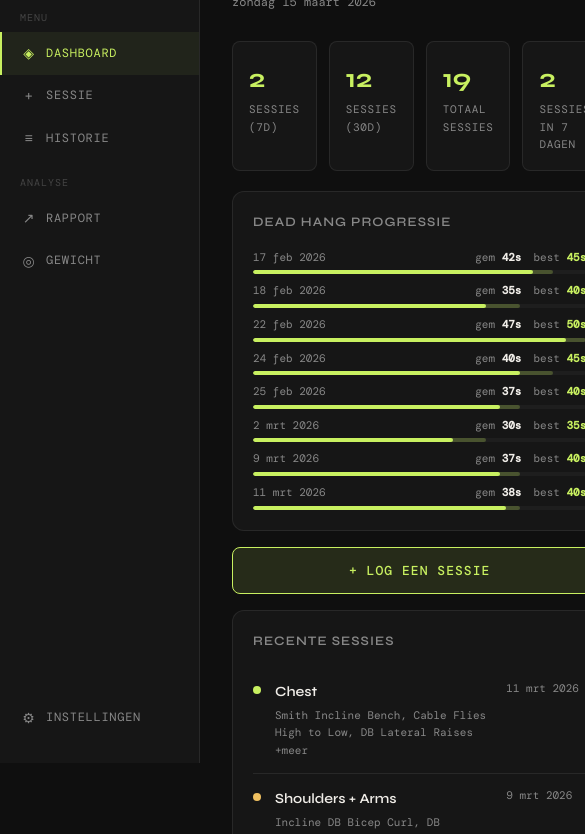
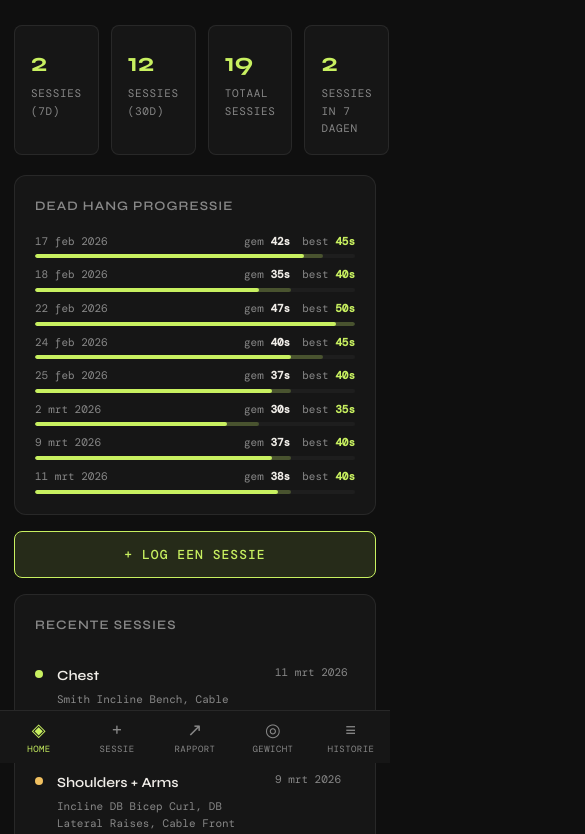
Before and after one commit to MxG5/FitTracker, a plain HTML site: page index.html in a window 390 px wide. Shown: the part 81-915 px from the top of the page, 585 px wide, since content can reach past the window. Drawn offline with nearby package versions, Linux system fonts and the light colour scheme.

Commit message:
Update index.html

```diff
--- a/index.html
+++ b/index.html
@@ -118,6 +118,45 @@
   white-space: nowrap; transition: opacity 0.15s;
 }
 .sidebar.collapsed .sidebar-section { opacity: 0; }
+
+/* Mobile bottom nav */
+@media (max-width: 768px) {
+  .sidebar { display: none; }
+  .main { margin-left: 0 !important; padding: 16px 14px 80px; max-width: 100%; }
+  .bottom-nav {
+    display: flex !important;
+    position: fixed; bottom: 0; left: 0; right: 0;
+    background: var(--bg2);
+    border-top: 1px solid var(--border);
+    z-index: 200;
+    padding-bottom: env(safe-area-inset-bottom);
+  }
+  .stats-grid { grid-template-columns: repeat(2, 1fr); }
+  .form-row { grid-template-columns: 1fr; }
+  .set-row input { width: 60px; }
+  .btn-row { flex-wrap: wrap; }
+  .page-title { font-size: 20px; }
+  .stat-val { font-size: 22px; }
+  .card { padding: 14px; }
+  .goal-selector { gap: 6px; }
+  .goal-chip { padding: 5px 10px; font-size: 10px; }
+  .report-period { gap: 6px; }
+  .ex-dropdown-list { max-height: 180px; }
+}
+
+/* Bottom nav (hidden on desktop) */
+.bottom-nav { display: none; }
+.bottom-nav-item {
+  flex: 1; display: flex; flex-direction: column; align-items: center; justify-content: center;
+  padding: 10px 4px 8px;
+  cursor: pointer; color: var(--muted);
+  font-family: var(--font-mono); font-size: 9px; text-transform: uppercase; letter-spacing: 0.05em;
+  border: none; background: none; gap: 4px;
+  transition: color 0.15s;
+  -webkit-tap-highlight-color: transparent;
+}
+.bottom-nav-item.active { color: var(--accent); }
+.bottom-nav-item .bnav-icon { font-size: 18px; line-height: 1; }
 
 /* Panels */
 .panel { display: none; }
@@ -389,14 +428,41 @@
   </div>
 </nav>
 
+<!-- Bottom nav (mobile only) -->
+<nav class="bottom-nav" id="bottom-nav">
+  <button class="bottom-nav-item active" onclick="showPanel('dashboard')" id="bnav-dashboard">
+    <span class="bnav-icon">◈</span>
+    <span>Home</span>
+  </button>
+  <button class="bottom-nav-item" onclick="showPanel('log')" id="bnav-log">
+    <span class="bnav-icon">+</span>
+    <span>Sessie</span>
+  </button>
+  <button class="bottom-nav-item" onclick="showPanel('report')" id="bnav-report">
+    <span class="bnav-icon">↗</span>
+    <span>Rapport</span>
+  </button>
+  <button class="bottom-nav-item" onclick="showPanel('weight')" id="bnav-weight">
+    <span class="bnav-icon">◎</span>
+    <span>Gewicht</span>
+  </button>
+  <button class="bottom-nav-item" onclick="showPanel('history')" id="bnav-history">
+    <span class="bnav-icon">≡</span>
+    <span>Historie</span>
+  </button>
+</nav>
+
 <!-- Main -->
 <main class="main">
 
   <!-- DASHBOARD -->
   <div class="panel active" id="panel-dashboard">
-    <div class="page-header">
-      <div class="page-title">Dashboard</div>
-      <div class="page-sub" id="dash-date"></div>
+    <div class="page-header" style="display:flex;align-items:flex-start;justify-content:space-between;">
+      <div>
+        <div class="page-title">Dashboard</div>
+        <div class="page-sub" id="dash-date"></div>
+      </div>
+      <button onclick="showPanel('settings')" style="background:none;border:1px solid var(--border2);border-radius:var(--r);color:var(--muted);padding:6px 10px;cursor:pointer;font-size:14px;flex-shrink:0;margin-top:4px;" title="Instellingen">⚙</button>
     </div>
 
     <div class="stats-grid">
@@ -693,8 +759,13 @@
 function showPanel(name) {
   document.querySelectorAll('.panel').forEach(p => p.classList.remove('active'));
   document.querySelectorAll('.nav-item').forEach(n => n.classList.remove('active'));
+  document.querySelectorAll('.bottom-nav-item').forEach(n => n.classList.remove('active'));
   document.getElementById('panel-' + name).classList.add('active');
-  document.getElementById('nav-' + name).classList.add('active');
+  const navEl = document.getElementById('nav-' + name);
+  if (navEl) navEl.classList.add('active');
+  const bnavEl = document.getElementById('bnav-' + name);
+  if (bnavEl) bnavEl.classList.add('active');
+  window.scrollTo(0, 0);
   if (name === 'dashboard') renderDashboard();
   if (name === 'history') renderHistory();
   if (name === 'settings') renderSettings();
```
